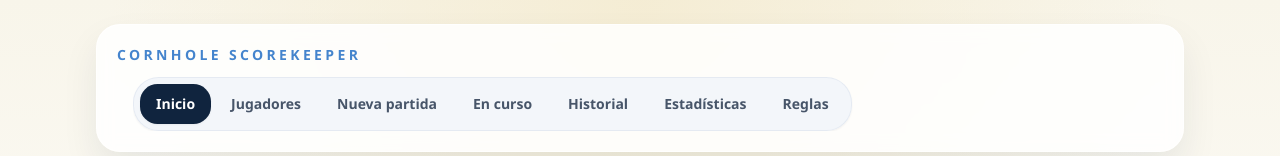
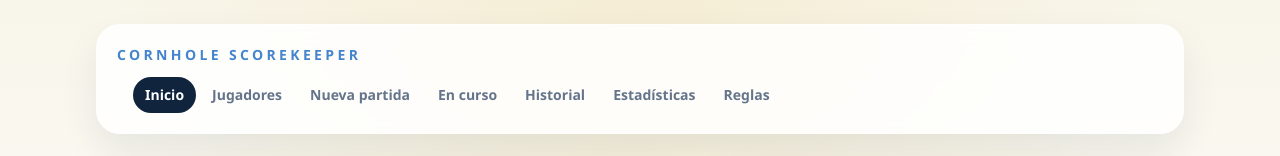
Before and after one commit to amerinoo/cornhole-scorekeeper, a React (Vite) app: page / in a window 1280 px wide. Shown: the top 156 px of the page. Built offline with nearby package versions, Linux system fonts and the light colour scheme; no server answers; the database is empty.

Commit message:
Simplify navigation styling

```diff
--- a/src/components/MainNav.tsx
+++ b/src/components/MainNav.tsx
@@ -13,16 +13,16 @@ const items = [
 export function MainNav() {
   return (
     <nav className="w-full max-w-full overflow-x-auto">
-      <div className="inline-flex min-w-full gap-1 rounded-[1.6rem] border border-slate-200/80 bg-slate-100/85 p-1.5 shadow-sm backdrop-blur lg:min-w-0">
+      <div className="inline-flex min-w-max items-center gap-1 lg:min-w-0">
         {items.map((item) => (
           <NavLink
             key={item.to}
             to={item.to}
             className={({ isActive }) =>
-              `whitespace-nowrap rounded-[1.1rem] px-4 py-2.5 text-sm font-semibold transition ${
+              `whitespace-nowrap rounded-full px-3 py-2 text-sm font-semibold transition ${
                 isActive
-                  ? 'bg-ink text-white shadow-sm'
-                  : 'text-slate-600 hover:bg-white/90 hover:text-ink'
+                  ? 'bg-ink text-white'
+                  : 'text-slate-500 hover:bg-white/60 hover:text-ink'
               }`
             }
           >
```
